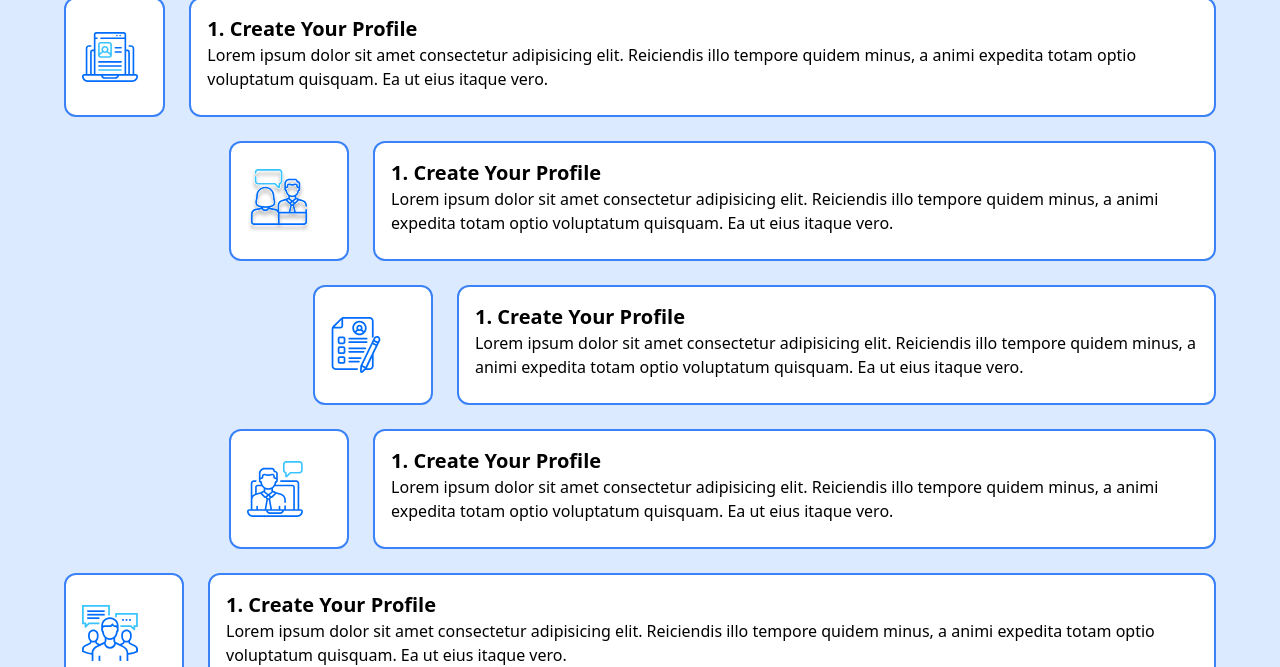
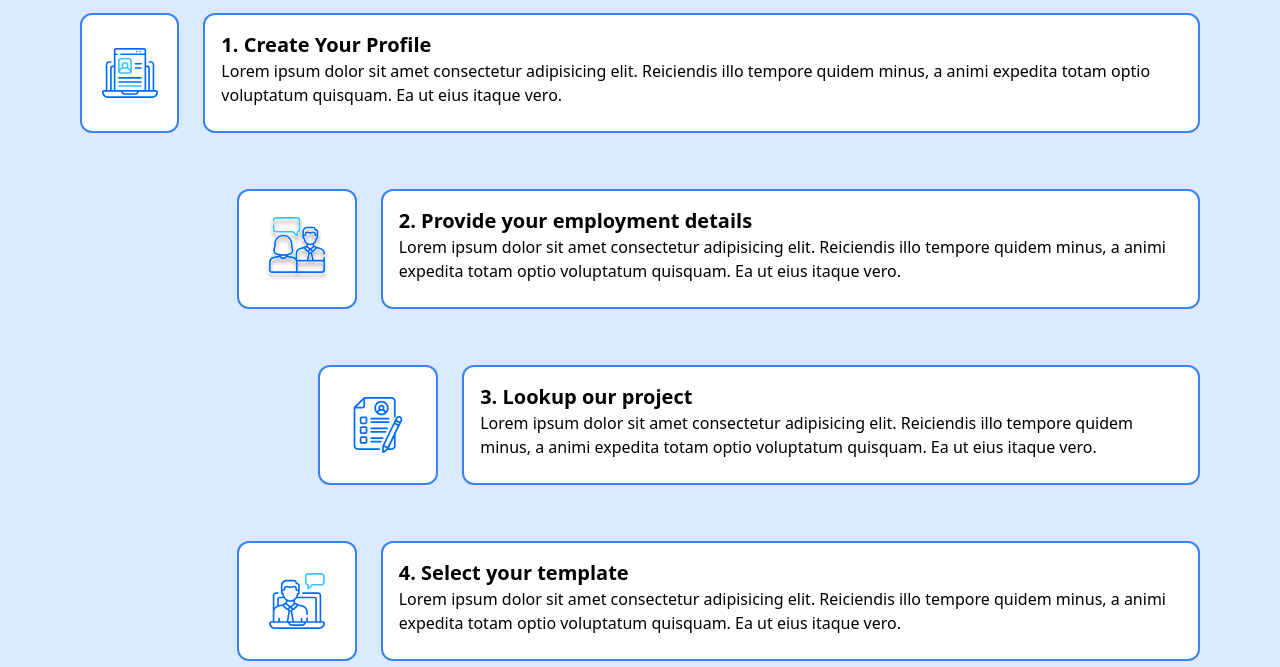
Before and after one commit to JannatulMauaEmu/jannatul-project-3-by-tailwind-css, a website: page src/index.html in a window 1280 px wide. Shown: the part 171-838 px from the top of the page. Drawn offline with Linux system fonts and the light colour scheme.

Commit message:
modified

```diff
--- a/src/index.html
+++ b/src/index.html
@@ -10,8 +10,8 @@
   <div class="min-h-screen bg-blue-100 py-20">
     <h1 class="text-center font-bold text-5xl pb-10"><span class="text-blue-700">Our</span> Process</h1>
     <div class="max-w-6xl mx-auto flex flex-col gap-6">
-        <div class="flex gap-6">
-            <div class="bg-white border-2 border-blue-500 rounded-xl p-4 w-[120px] h-[120px] flex items-center">
+        <div class="flex gap-6 flex-col md:flex-row bg-white md:bg-transparent p-4 rounded-xl shadow-md md:shadow-none shadow-black/20">
+            <div class="w-full md:w-[120px] h-[120px]  common_class flex justify-center items-center">
                 <img src="image 1.png">
             </div>
             <div class="bg-white border-2 border-blue-500 rounded-xl p-4">
@@ -19,47 +19,47 @@
                 <p>Lorem ipsum dolor sit amet consectetur adipisicing elit. Reiciendis illo tempore quidem minus, a animi expedita totam optio voluptatum quisquam. Ea ut eius itaque vero.</p>
             </div>
         </div>
-        <div class="flex gap-6">
-            <div class="w-[450px] flex justify-end">
-                <div class="bg-white border-2 border-blue-500 rounded-xl p-4 w-[120px] h-[120px] flex items-center">
+        <div class="flex gap-6 flex-col md:flex-row bg-white md:bg-transparent p-4 rounded-xl shadow-md md:shadow-none shadow-black/20">
+            <div class="w-full md:w-[450px] flex md:justify-end">
+                <div class="w-full md:w-[120px] h-[120px]  common_class flex justify-center items-center">
                     <img src="image 6.jpg">
                 </div>
             </div>
             <div class="bg-white border-2 border-blue-500 rounded-xl p-4">
-                <h1 class="font-bold text-xl">1. Create Your Profile</h1>
+                <h1 class="font-bold text-xl">2. Provide your employment details</h1>
                 <p>Lorem ipsum dolor sit amet consectetur adipisicing elit. Reiciendis illo tempore quidem minus, a animi expedita totam optio voluptatum quisquam. Ea ut eius itaque vero.</p>
             </div>
         </div>
-        <div class="flex gap-6">
-            <div class="w-[650px] flex justify-end">
-                <div class="bg-white border-2 border-blue-500 rounded-xl p-4 w-[120px] h-[120px] flex items-center">
+        <div class="flex gap-6 flex-col md:flex-row bg-white md:bg-transparent p-4 rounded-xl shadow-md md:shadow-none shadow-black/20">
+            <div class="w-full md:w-[650px] flex md:justify-end">
+                <div class="w-full md:w-[120px] h-[120px]  common_class flex justify-center items-center">
                     <img src="image 7.jpg">
                 </div>
             </div>
             <div class="bg-white border-2 border-blue-500 rounded-xl p-4">
-                <h1 class="font-bold text-xl">1. Create Your Profile</h1>
+                <h1 class="font-bold text-xl">3. Lookup our project</h1>
                 <p>Lorem ipsum dolor sit amet consectetur adipisicing elit. Reiciendis illo tempore quidem minus, a animi expedita totam optio voluptatum quisquam. Ea ut eius itaque vero.</p>
             </div>
         </div>
-        <div class="flex gap-6">
-            <div class="w-[450px] flex justify-end">
-                <div class="bg-white border-2 border-blue-500 rounded-xl p-4 w-[120px] h-[120px] flex items-center">
+        <div class="flex gap-6 flex-col md:flex-row bg-white md:bg-transparent p-4 rounded-xl shadow-md md:shadow-none shadow-black/20">
+            <div class="w-full md:w-[450px] flex md:justify-end">
+                <div class="w-full md:w-[120px] h-[120px]  common_class flex justify-center items-center">
                     <img src="image 8.jpg">
                 </div>
             </div>
             <div class="bg-white border-2 border-blue-500 rounded-xl p-4">
-                <h1 class="font-bold text-xl">1. Create Your Profile</h1>
+                <h1 class="font-bold text-xl">4. Select your template</h1>
                 <p>Lorem ipsum dolor sit amet consectetur adipisicing elit. Reiciendis illo tempore quidem minus, a animi expedita totam optio voluptatum quisquam. Ea ut eius itaque vero.</p>
             </div>
         </div>
-        <div class="flex gap-6">
+        <div class="flex gap-6 flex-col md:flex-row bg-white md:bg-transparent p-4 rounded-xl shadow-md md:shadow-none shadow-black/20">
             <div class="flex justify-end">
-                <div class="bg-white border-2 border-blue-500 rounded-xl p-4 w-[120px] h-[120px] flex items-center">
+                <div class="w-full md:w-[120px] h-[120px]  common_class flex justify-center items-center">
                     <img src="image 9.jpg">
                 </div>
             </div>
             <div class="bg-white border-2 border-blue-500 rounded-xl p-4">
-                <h1 class="font-bold text-xl">1. Create Your Profile</h1>
+                <h1 class="font-bold text-xl">5. pay through Bkash/Nagad</h1>
                 <p>Lorem ipsum dolor sit amet consectetur adipisicing elit. Reiciendis illo tempore quidem minus, a animi expedita totam optio voluptatum quisquam. Ea ut eius itaque vero.</p>
             </div>
         </div>
--- a/src/input.css
+++ b/src/input.css
@@ -1,3 +1,7 @@
 @tailwind base;
 @tailwind components;
 @tailwind utilities;
+
+.common_class {
+    @apply bg-white border-2 border-blue-500 rounded-xl p-4
+}
```
Also changed, not shown: src/output.css.
